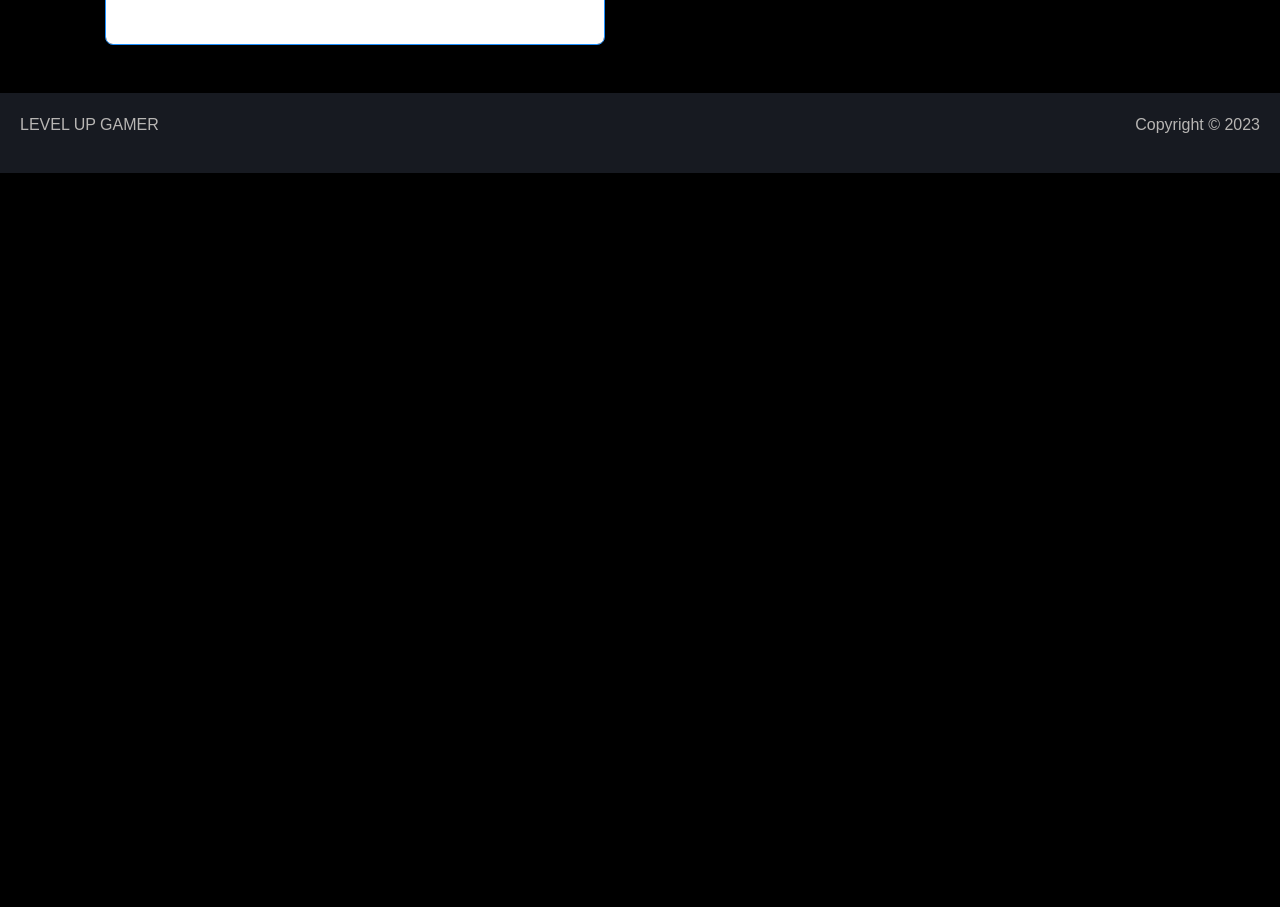
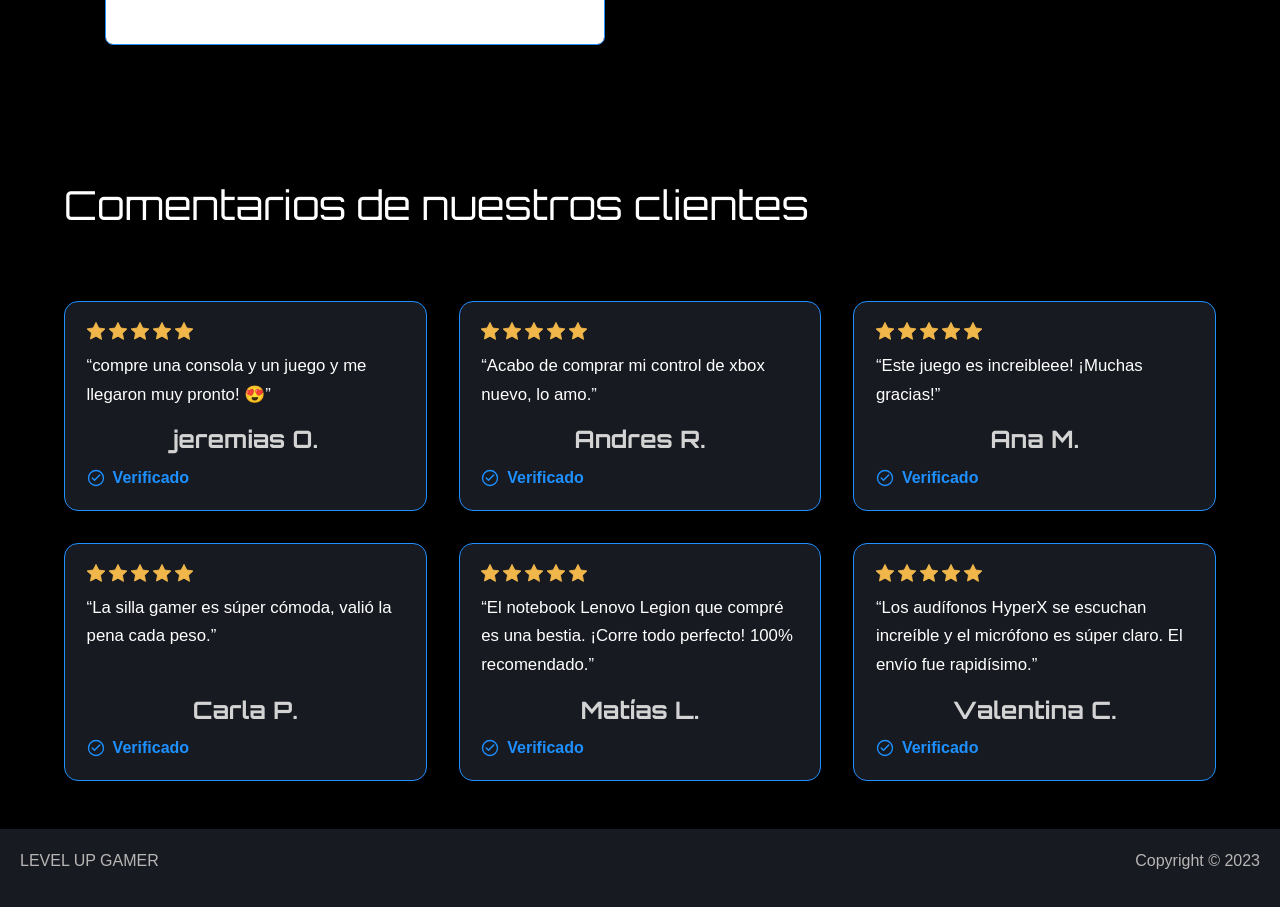
Before and after one commit to Senavarrete2775/level-up-gamer, a React (Create React App) app: page /producto/AC001 in a window 1280 px wide. Shown: the part 920-1827 px from the top of the page. Before the commit the page ends 1093 px from the top, so only its background shows below. Built offline with nearby package versions, Linux system fonts and the light colour scheme.

Commit message:
se agrega seccion de coments cards ademas de sus respectivos estilos en css

```diff
--- a/src/components/NosotrosPage.jsx
+++ b/src/components/NosotrosPage.jsx
@@ -1,4 +1,5 @@
 import React from 'react';
+import TestimonialsSection from '../components/TestimonialsSection';
 
 const NosotrosPage = () => {
     return (
@@ -35,7 +36,9 @@ const NosotrosPage = () => {
                         style={{ width: '900px', height: 'auto' }}
                     />
                 </div>
+
             </div>
+
         </main>
     );
 };
--- a/src/components/ProductDetailPage.jsx
+++ b/src/components/ProductDetailPage.jsx
@@ -5,6 +5,7 @@ import { products } from '../data/products.js';
 import { useCart } from '../components/context/CartContext';
 import { toast } from 'react-toastify';
 import PromoSlider from '../components/PromoSlider';
+import TestimonialsSection from "./TestimonialsSection";
 
 const ProductDetailPage = () => {
 
@@ -44,6 +45,7 @@ const ProductDetailPage = () => {
                 </div>
             </section>
             <div className="container py-5 product-detail-container">
+
                 <div className="row">
                     <div className="col-md-6 mb-4 mb-md-0 d-flex justify-content-center">
                         <img
@@ -73,7 +75,9 @@ const ProductDetailPage = () => {
                     </div>
                 </div>
             </div>
-
+            <section id="clientes" style={{ marginTop: '2.5rem' }}>
+                <TestimonialsSection />
+            </section>
         </main>
 
     );
--- /dev/null
+++ b/src/components/TestimonialCard.jsx
@@ -0,0 +1,38 @@
+import React from "react";
+
+const Star = ({ filled }) => (
+    <svg width="18" height="18" viewBox="0 0 24 24" aria-hidden="true">
+        <path
+            d="M12 .587l3.668 7.431 8.2 1.193-5.934 5.786 1.402 8.172L12 18.896l-7.336 3.873 1.402-8.172L.132 9.211l8.2-1.193L12 .587z"
+            fill={filled ? "#F1B74A" : "none"}
+            stroke="#F1B74A"
+            strokeWidth="1.2"
+        />
+    </svg>
+);
+
+export default function TestimonialCard({ quote, name, rating = 5, verified = true }) {
+    return (
+        <article className="testimonial-card">
+            <div className="stars" aria-label={`${rating} de 5 estrellas`}>
+                {Array.from({ length: 5 }).map((_, i) => (
+                    <Star key={i} filled={i < rating} />
+                ))}
+            </div>
+
+            <p className="quote">“{quote}”</p>
+
+            <h4 className="author">{name}</h4>
+
+            {verified && (
+                <div className="verified" aria-label="Compra verificada">
+                    <svg width="18" height="18" viewBox="0 0 24 24" aria-hidden="true">
+                        <circle cx="12" cy="12" r="10" fill="none" stroke="currentColor" strokeWidth="1.8" />
+                        <path d="M7 12l3 3 7-7" fill="none" stroke="currentColor" strokeWidth="2" strokeLinecap="round" />
+                    </svg>
+                    <span>Verificado</span>
+                </div>
+            )}
+        </article>
+    );
+}
--- /dev/null
+++ b/src/components/TestimonialsSection.jsx
@@ -0,0 +1,21 @@
+import React from "react";
+import TestimonialCard from "./TestimonialCard";
+import { TESTIMONIALS } from "../data/testimonials";
+
+
+export default function TestimonialsSection() {
+    return (
+        <section className="testimonials" aria-labelledby="testimonials-title">
+            <div className="container-narrow">
+                <h2 id="testimonials-title">Comentarios de nuestros clientes</h2>
+                <p className="subtitle">️</p>
+
+                <div className="grid">
+                    {TESTIMONIALS.map((t, idx) => (
+                        <TestimonialCard key={idx} {...t} verified />
+                    ))}
+                </div>
+            </div>
+        </section>
+    );
+}
--- /dev/null
+++ b/src/data/testimonials.js
@@ -0,0 +1,38 @@
+export const TESTIMONIALS = [
+    {
+        quote:
+            "compre una consola y un juego y me llegaron muy pronto! 😍",
+        name: "jeremias O.",
+        rating: 5,
+    },
+    {
+        quote:
+            "Acabo de comprar mi control de xbox nuevo, lo amo.",
+        name: "Andres R.",
+        rating: 5,
+    },
+    {
+        quote:
+            "Este juego es increibleee! ¡Muchas gracias!",
+        name: "Ana M.",
+        rating: 5,
+    },
+    {
+        quote:
+            "La silla gamer es súper cómoda, valió la pena cada peso.",
+        name: "Carla P.",
+        rating: 5,
+    },
+    {
+        quote:
+            "El notebook Lenovo Legion que compré es una bestia. ¡Corre todo perfecto! 100% recomendado.",
+        name: "Matías L.",
+        rating: 5,
+    },
+    {
+        quote:
+            "Los audífonos HyperX se escuchan increíble y el micrófono es súper claro. El envío fue rapidísimo.",
+        name: "Valentina C.",
+        rating: 5,
+    },
+];
--- a/src/styles/Style.css
+++ b/src/styles/Style.css
@@ -799,6 +799,89 @@ h1, h2, h3, h4, h5, h6, .titulo-juegos, .titulo-nosotros {
      background-color: var(--color-gris-oscuro);
 }
 
+/* --- . testimonial estilos --- */
+.testimonials {
+    padding: 3rem 0; /* Añade espacio vertical */
+    background-color: var(--color-fondo-principal); /* Asegura el fondo negro */
+}
+.container-narrow {
+    width: 90%;
+    max-width: 1200px;
+    margin: 0 auto; /* Centra el contenedor */
+}
+.testimonials h2 {
+    font-size: 2.5rem;
+    margin-bottom: 2rem;
+    color: var(--color-texto-principal);
+    /* El h2 ya tiene la fuente 'Orbitron' global, así que no es necesario repetirla */
+}
+.testimonials .grid {
+    display: grid;
+    /* Crea columnas automáticas que se adaptan al espacio */
+    grid-template-columns: repeat(auto-fill, minmax(300px, 1fr));
+    gap: 2rem; /* Espacio entre las tarjetas */
+}
+
+.testimonial-card {
+    background-color: var(--color-gris-oscuro);
+    border: 1px solid var(--color-acento1);
+    border-radius: 14px;
+    padding: 1.25rem 1.35rem;
+    box-shadow: 0 4px 14px rgba(0,0,0,.35);
+    height: 100%;
+    display: flex;
+    flex-direction: column;
+}
+
+:root[data-theme="dark"] .testimonial-card,
+.dark .testimonial-card {
+    background: #0f0f11;
+    border-color: #1f1f23;
+    box-shadow: 0 10px 24px rgba(0,0,0,.35);
+}
+
+.testimonial-card .stars {
+    display: flex;
+    gap: .25rem;
+    margin-bottom: .75rem;
+}
+
+.testimonial-card .quote {
+    font-size: 1.05rem;
+    line-height: 1.7;
+    margin: 0 0 1rem 0;
+    color: var(--color-texto-principal);
+    flex-grow: 1;
+}
+
+:root[data-theme="dark"] .testimonial-card .quote,
+.dark .testimonial-card .quote {
+    color: #e9e9ee;
+}
+
+.testimonial-card .author {
+    font-weight: 700;
+    margin: 0 0 .75rem 0;
+    text-align: center;
+    color: var(--color-texto-secundario);
+}
+
+.testimonial-card .verified {
+    display: inline-flex;
+    align-items: center;
+    gap: .5rem;
+    color: var(--color-acento1);
+    font-weight: 600;
+}
+
+.testimonial-card .verified svg {
+    stroke: currentColor;
+}
+.testimonial-card .verified svg circle,
+.testimonial-card .verified svg path {
+    stroke: currentColor;
+}
+
 /* --- . ESTILOS RESPONSIVE (Media Queries) --- */
 
 @media (max-width: 768px) {
```
